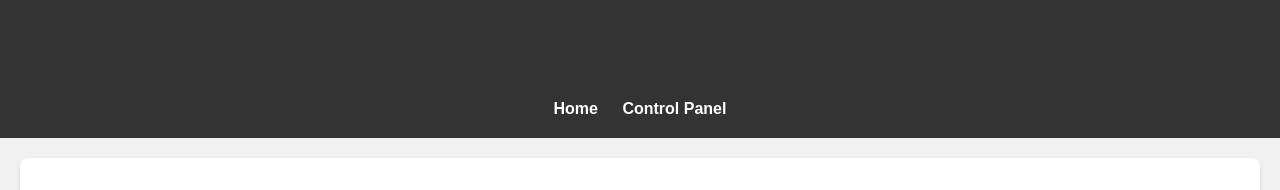
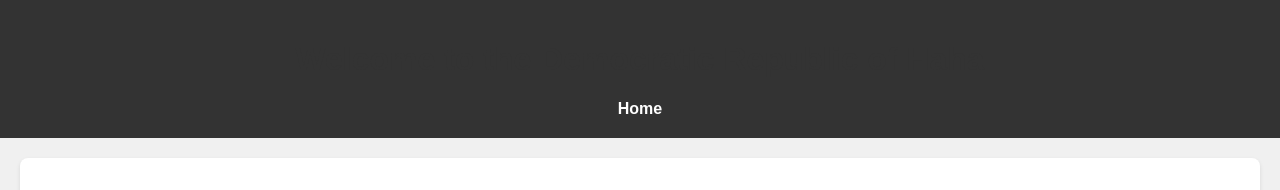
Before and after one commit to democratic-republic-of-haha/government, a plain HTML site: page index.html in a window 1280 px wide. Shown: the top 190 px of the page. Drawn offline with nearby package versions, Linux system fonts and the light colour scheme; no server answers.

Commit message:
Update index.html

```diff
--- a/index.html
+++ b/index.html
@@ -12,7 +12,6 @@
         <nav>
             <ul>
                 <li><a href="index.html">Home</a></li>
-                <li><a href="control-panel.html">Control Panel</a></li>
             </ul>
         </nav>
     </header>
```
